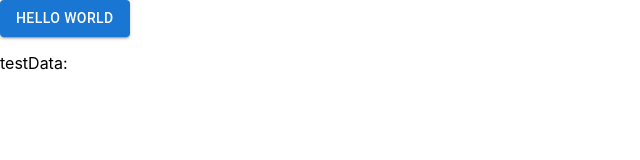
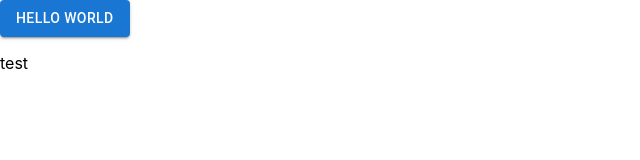
Before and after one commit to Coudini/dev-academy-2022-exercise-toni-salminen, a React (Create React App) app in the folder front-end/: page / in a window 1280 px wide. Shown: the top 160 px of the page, without its empty margins (0-640 px from the left). Built offline with nearby package versions, Linux system fonts and the light colour scheme.

Commit message:
connect to backend routing

```diff
--- a/front-end/package.json
+++ b/front-end/package.json
@@ -9,6 +9,7 @@
     "@testing-library/jest-dom": "^5.16.1",
     "@testing-library/react": "^12.1.2",
     "@testing-library/user-event": "^13.5.0",
+    "axios": "^0.24.0",
     "react": "^17.0.2",
     "react-dom": "^17.0.2",
     "react-scripts": "5.0.0",
--- a/front-end/src/components/App.js
+++ b/front-end/src/components/App.js
@@ -6,16 +6,24 @@ import BackendConnection from './BackendConnection'
 
 const App = () => {
 
-  const [testData, setTestData] = useState(null);
+  const [testData, setTestData] = useState("");
+
+  const testi = async () => {
+    const x = await BackendConnection.getAll();
+    setTestData(String(x[0].farmname));
+  }
 
   return (
     <div className="App">
       <Button
         variant="contained"
-        onClick={()=>console.log("klikattu")}>
+        onClick={()=>testi()}>
           Hello World
       </Button>
-      <p>testData:{testData}</p>
+      <p>test</p>
+      <div>
+        {testData}
+      </div>
     </div>
   );
 }
--- a/front-end/src/components/BackendConnection.js
+++ b/front-end/src/components/BackendConnection.js
@@ -0,0 +1,16 @@
+import axios from 'axios';
+
+const baseUrl = 'http://localhost:8000/';
+//const baseUrl = 'https://_.herokuapp.com/api?';
+
+const getAll = async () => {
+    const result = await axios.get(`${baseUrl}farmdata`);
+    console.log(result.data)
+    return result.data;
+}
+
+const obj = {
+    getAll
+};
+
+export default obj;
```
Also changed, not shown: 1 other file (tests, documents, lock files or other folders).
